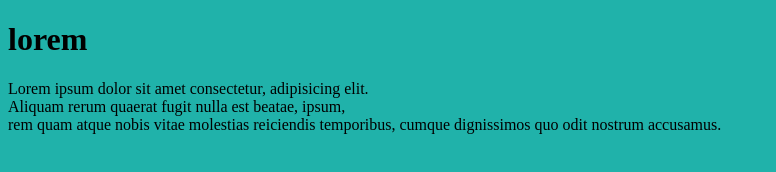
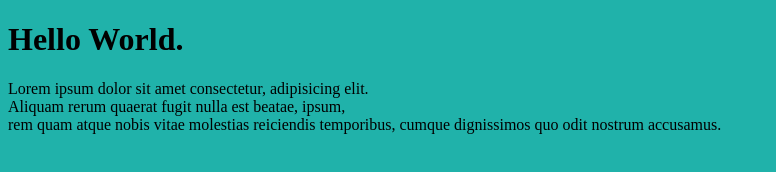
Before and after one commit to eodc/js-hello, a plain HTML site: page index.html in a window 1280 px wide. Shown: the whole page, without its empty margins (0-776 px from the left). Drawn offline with Linux system fonts and the light colour scheme; a script that the page names is missing.

Commit message:
added some text on index.html

```diff
--- a/index.html
+++ b/index.html
@@ -7,7 +7,7 @@
  <link rel="stylesheet" href="style.css">
 </head>
 <body>
- <H1>lorem</H1>
+ <H1>Hello World.</H1>
  <P>Lorem ipsum dolor sit amet consectetur, adipisicing elit.<br> Aliquam rerum quaerat fugit nulla est beatae, ipsum,<br>rem quam atque nobis vitae molestias reiciendis temporibus, cumque dignissimos quo odit nostrum accusamus.</P>
  <script src="script.js"></script>
 </body>
```
